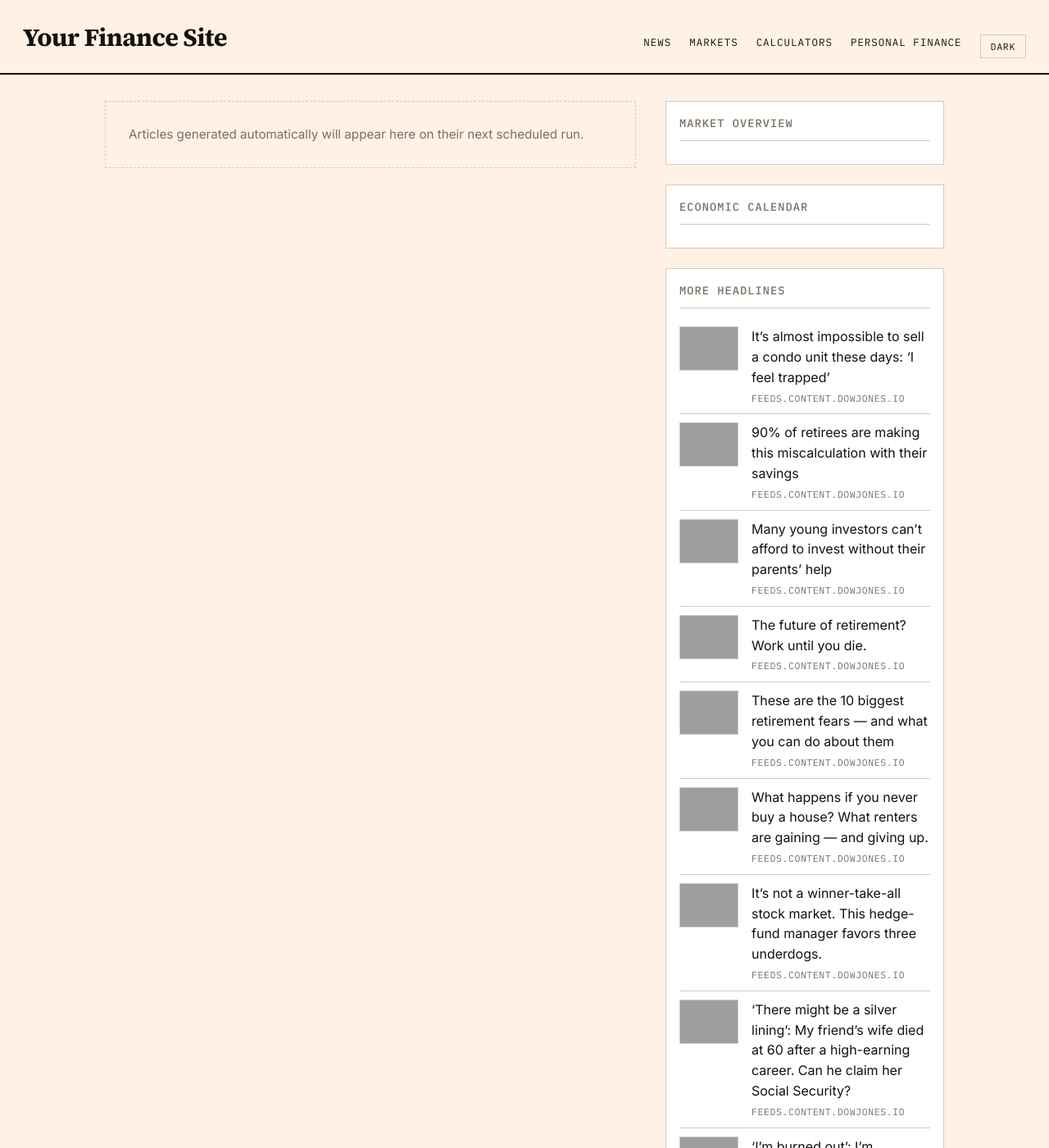
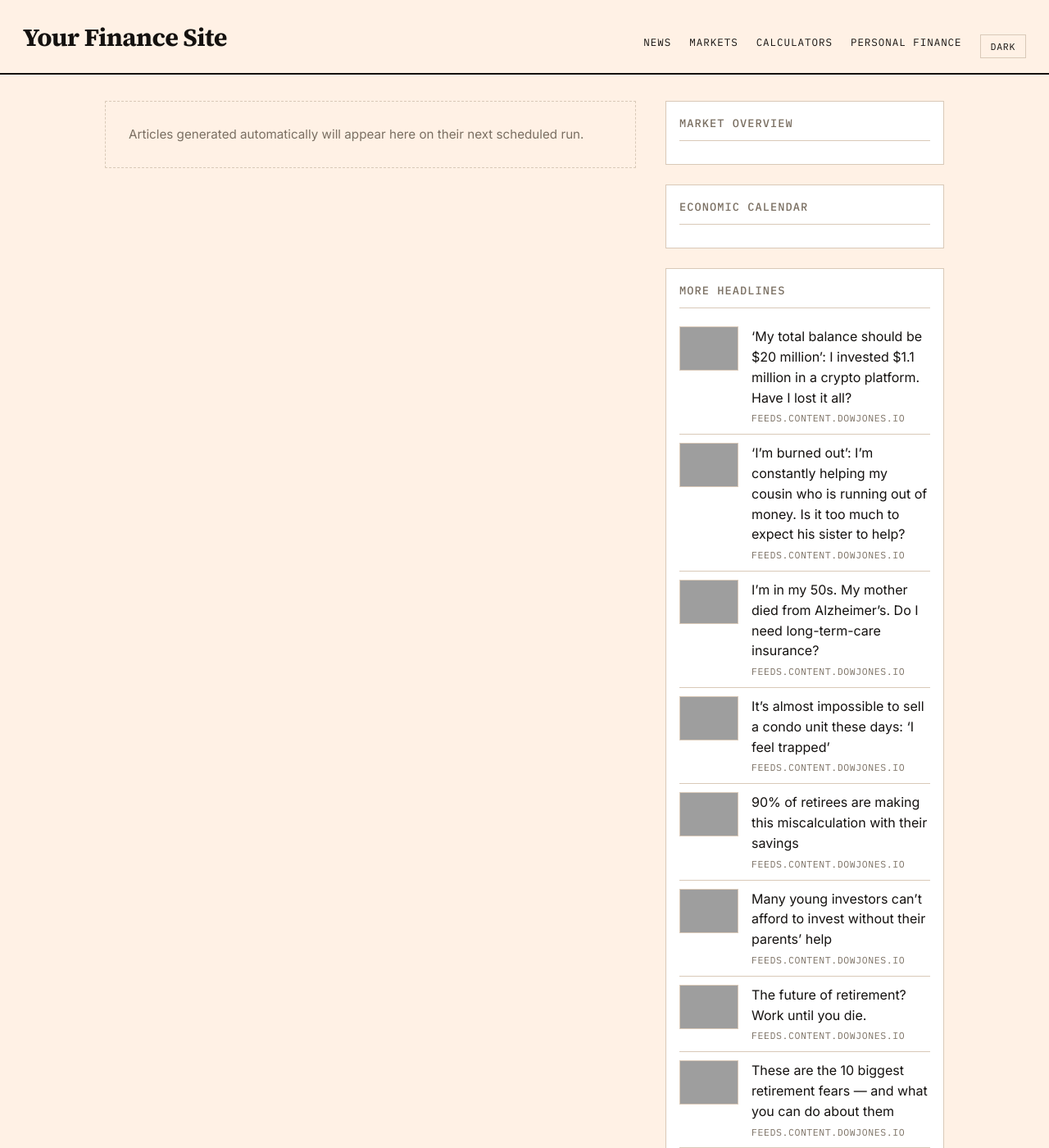
Before and after one commit to GlobTechCo/globtechco.github.io, a Jekyll site: the page built from index.html, in a window 1280 px wide and 1400 px high, cut to the strip 0-1400 px from the top of the window. Shown: the whole strip at 82% size. Built offline with Jekyll 4.4.1, drawn with Linux system fonts in a browser that asks for light colours; a script that is not in the unit is left out; the list of posts is cut into pages by our own code; some of the changed text lies outside the part shown; grey boxes are pictures that could not be loaded.

Commit message:
Auto-content update 2026-09-20

```diff
--- a/_data/aggregator.yml
+++ b/_data/aggregator.yml
@@ -1,3 +1,18 @@
+- title: "\u2018My total balance should be $20 million\u2019: I invested $1.1 million in a crypto platform. Have I lost it all?"
+  link: "https://www.marketwatch.com/story/my-total-balance-should-be-worth-20-million-i-invested-1-1-million-in-a-crypto-platform-have-i-lost-it-all-d22da562?mod=mw_rss_topstories"
+  source: "feeds.content.dowjones.io"
+  pubdate: "Sun, 20 Sep 2026 01:45:00 GMT"
+  image: "https://images.mktw.net/im-78021125"
+- title: "\u2018I\u2019m burned out\u2019: I\u2019m constantly helping my cousin who is running out of money. Is it too much to expect his sister to help?"
+  link: "https://www.marketwatch.com/story/im-burned-out-im-constantly-helping-my-cousin-who-is-running-out-of-money-is-it-too-much-to-expect-his-sister-to-help-540def9a?mod=mw_rss_topstories"
+  source: "feeds.content.dowjones.io"
+  pubdate: "Sun, 20 Sep 2026 01:30:00 GMT"
+  image: "https://images.mktw.net/im-59442466"
+- title: "I\u2019m in my 50s. My mother died from Alzheimer\u2019s. Do I need long-term-care insurance?"
+  link: "https://www.marketwatch.com/story/im-in-my-50s-my-mother-died-from-alzheimers-do-i-need-long-term-insurance-14d58069?mod=mw_rss_topstories"
+  source: "feeds.content.dowjones.io"
+  pubdate: "Sun, 20 Sep 2026 01:03:00 GMT"
+  image: "https://images.mktw.net/im-68469739"
 - title: "It\u2019s almost impossible to sell a condo unit these days: \u2018I feel trapped\u2019"
   link: "https://www.marketwatch.com/story/its-almost-impossible-to-sell-a-condo-these-days-i-feel-trapped-1f96ce37?mod=mw_rss_topstories"
   source: "feeds.content.dowjones.io"
@@ -33,18 +48,3 @@
   source: "feeds.content.dowjones.io"
   pubdate: "Sat, 19 Sep 2026 16:19:00 GMT"
   image: "https://images.mktw.net/im-44290360"
-- title: "\u2018There might be a silver lining\u2019: My friend\u2019s wife died at 60 after a high-earning career. Can he claim her Social Security?"
-  link: "https://www.marketwatch.com/story/there-might-be-a-silver-lining-my-friends-wife-died-at-60-after-a-high-earning-career-can-he-claim-her-social-security-eb95210a?mod=mw_rss_topstories"
-  source: "feeds.content.dowjones.io"
-  pubdate: "Sat, 19 Sep 2026 16:15:00 GMT"
-  image: "https://images.mktw.net/im-55390155"
-- title: "\u2018I\u2019m burned out\u2019: I\u2019m constantly helping my cousin who is running out of money. Is it too much to expect his sister to help?"
-  link: "https://www.marketwatch.com/story/im-burned-out-im-constantly-helping-my-cousin-who-is-running-out-of-money-is-it-too-much-to-expect-his-sister-to-help-540def9a?mod=mw_rss_topstories"
-  source: "feeds.content.dowjones.io"
-  pubdate: "Sat, 19 Sep 2026 16:00:00 GMT"
-  image: "https://images.mktw.net/im-59442466"
-- title: "Like Costco, Walmart will sell Medicare Advantage plans"
-  link: "https://www.marketwatch.com/story/like-costco-walmart-to-sell-medicare-advantage-plans-b31977d2?mod=mw_rss_topstories"
-  source: "feeds.content.dowjones.io"
-  pubdate: "Sat, 19 Sep 2026 15:57:00 GMT"
-  image: "https://images.mktw.net/im-65083014"
```
